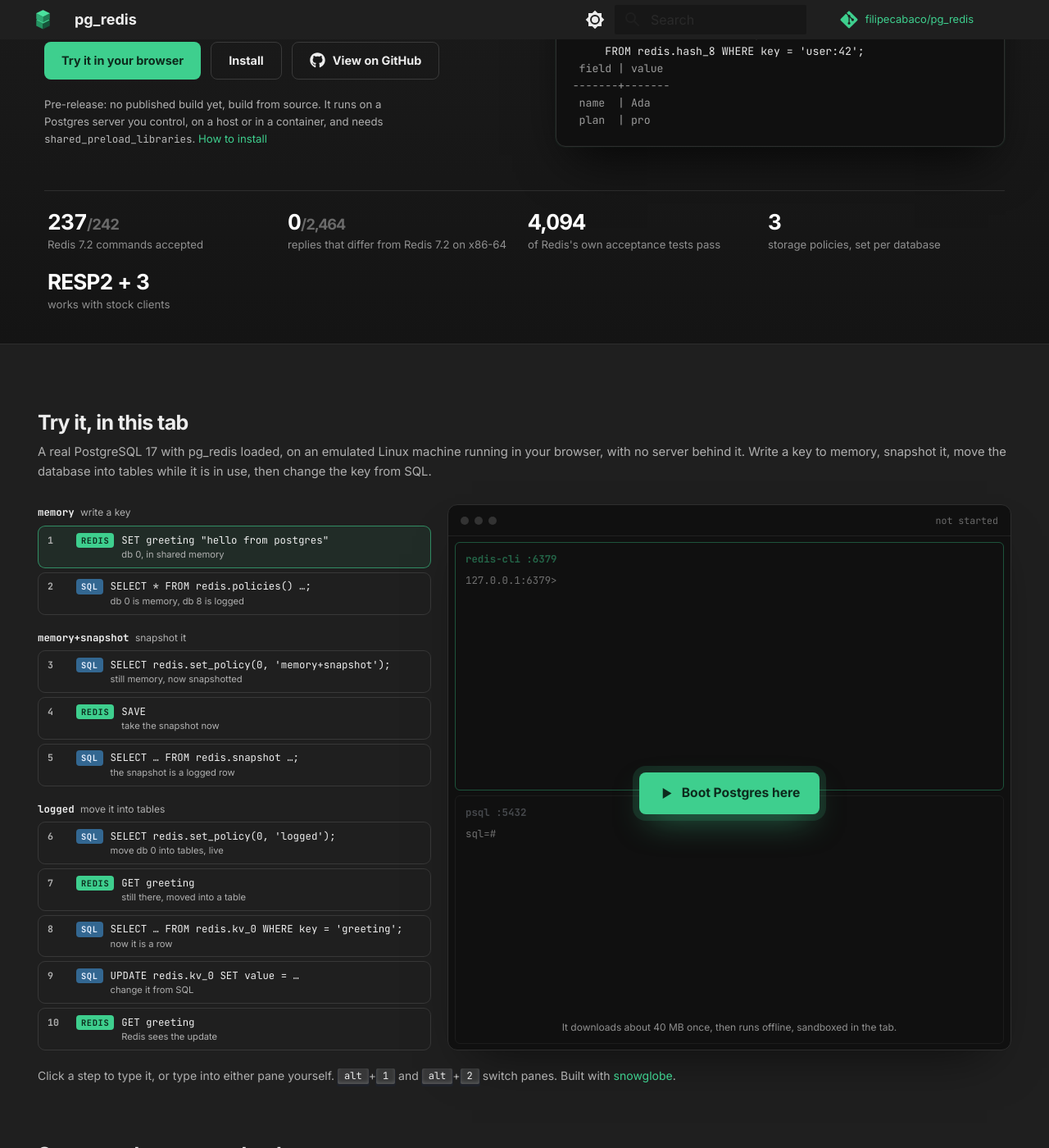
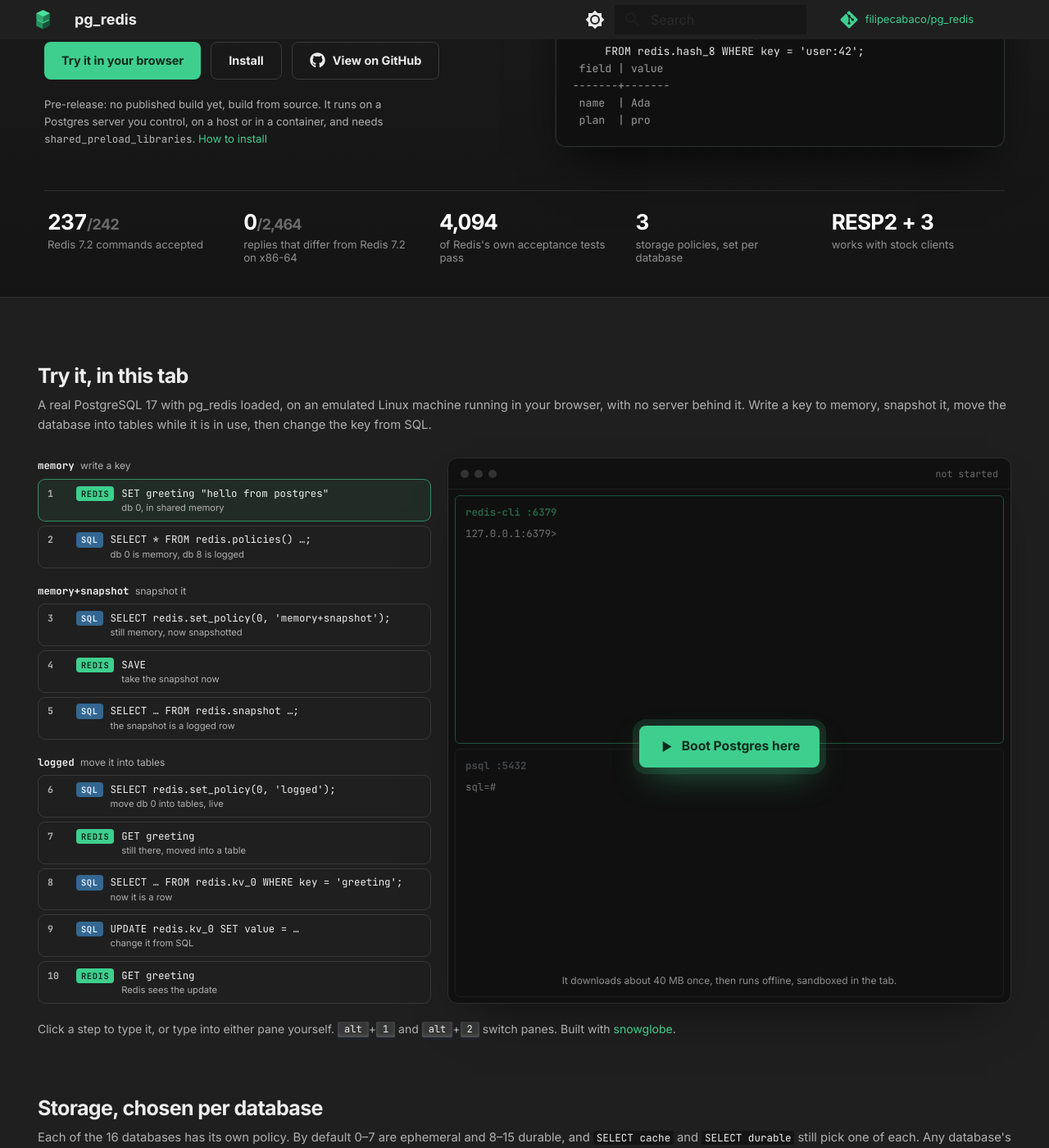
Before and after one commit to filipecabaco/pg_redis, an MkDocs documentation site: the page built from docs/index.md, in a window 1280 px wide and 1400 px high, scrolled down 372 px. Shown: the whole window at 82% size. Built offline with MkDocs 1.6.1 and Material for MkDocs 9.7.7, drawn with Linux system fonts in a browser that asks for light colours; comment, search, counter and statistics services are not loaded.

Commit message:
Home page: the five figures in one row, and no stray button
The stats strip was a four-column grid holding five figures, which left the
last alone on a second row; it is one row of five, and on narrow screens an
odd last figure takes the whole row. The hero's three buttons wrapped two
and one; when the row is too narrow for all three, each now grows to fill
its line, so the one that wraps is a full-width button.

```diff
--- a/docs/stylesheets/home.css
+++ b/docs/stylesheets/home.css
@@ -74,6 +74,16 @@
   display: flex;
   flex-wrap: wrap;
   gap: 0.6rem;
+  container-type: inline-size;
+}
+
+/* Too narrow for the three on one line: each grows to fill its row, so the
+   one that wraps is a full-width button rather than a stray. */
+@container (max-width: 24.5rem) {
+  .pr-hero__actions .pr-btn {
+    flex: 1 1 auto;
+    justify-content: center;
+  }
 }
 
 .pr-hero__note {
@@ -196,9 +206,11 @@
 
 /* Stats strip */
 
+/* One row for the five figures, so none is left alone on a second. */
 .pr-stats {
   display: grid;
-  grid-template-columns: repeat(4, minmax(0, 1fr));
+  grid-template-columns: repeat(5, minmax(0, 1fr));
+  column-gap: 1.2rem;
   margin: 2.6rem 0 0;
   border-top: 1px solid #2e2e2e;
 }
@@ -595,6 +607,11 @@
   .pr-stats {
     grid-template-columns: repeat(2, minmax(0, 1fr));
   }
+
+  /* An odd one out takes the whole row rather than half of it. */
+  .pr-stats > div:last-child:nth-child(odd) {
+    grid-column: 1 / -1;
+  }
 }
 
 /* ── Live demo ────────────────────────────────────────────────────────── */
```
